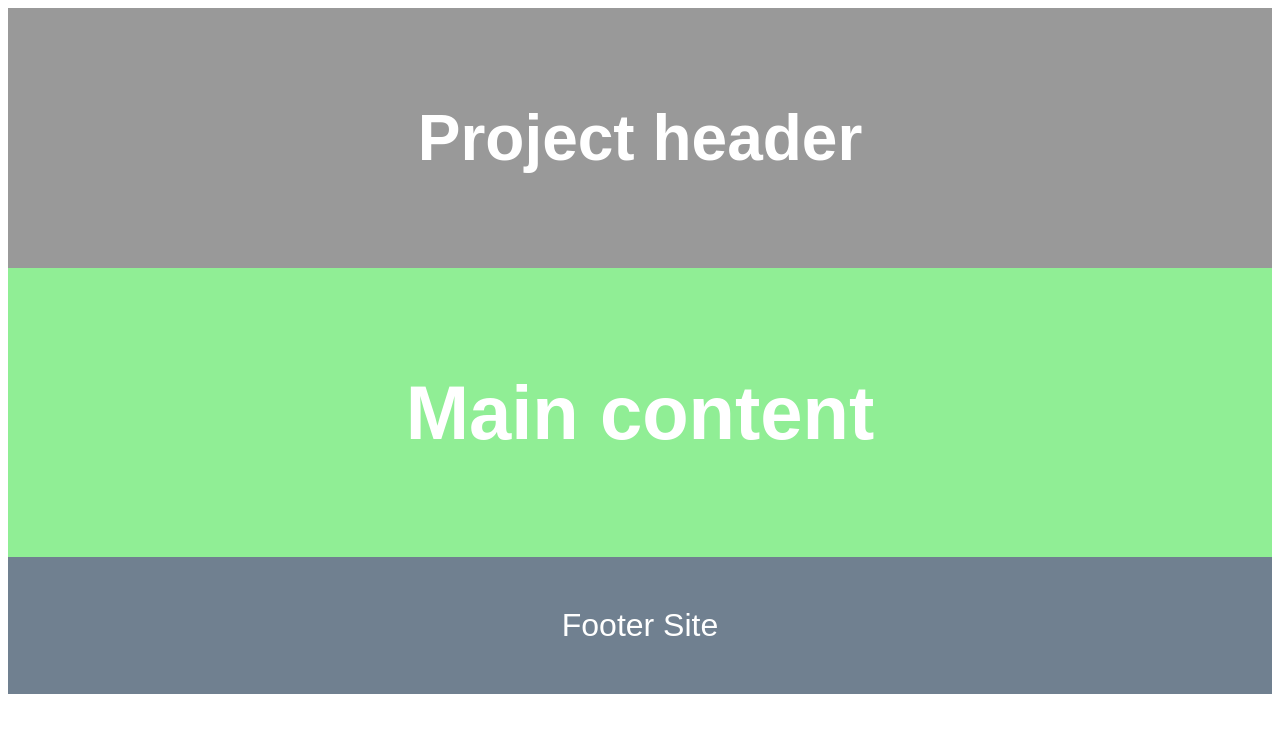
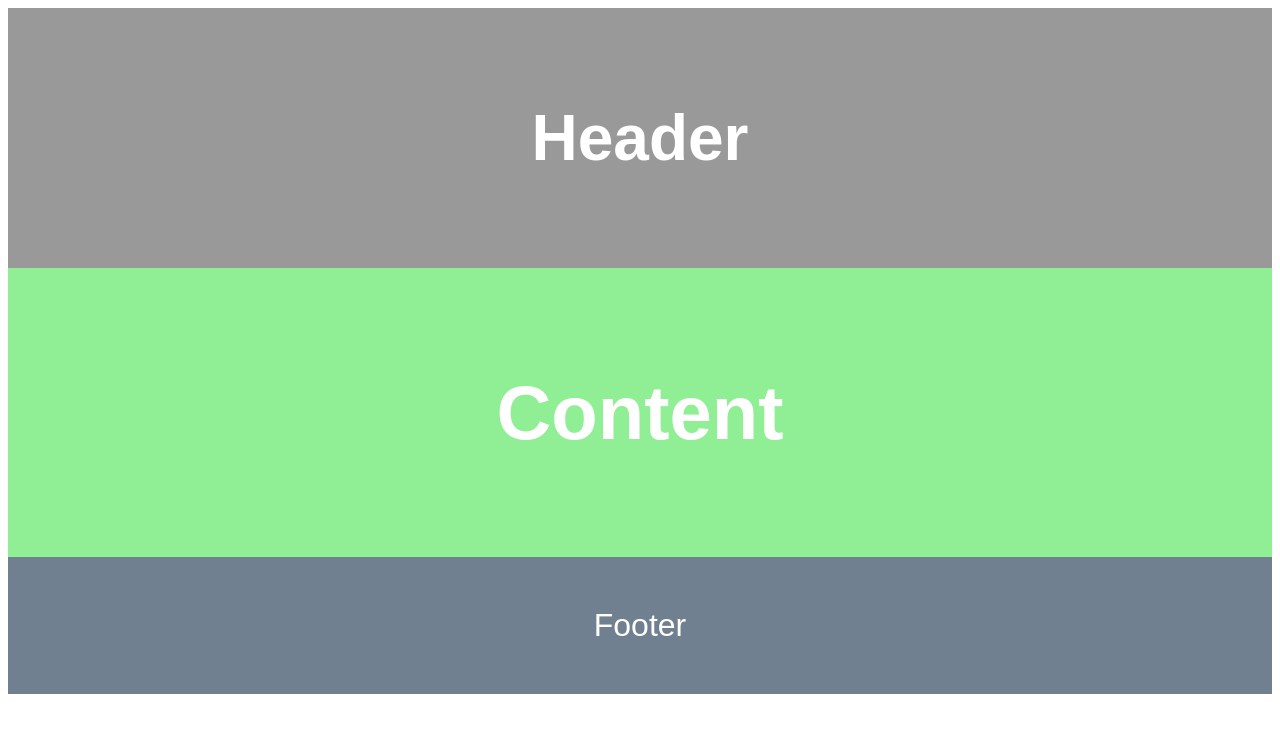
Before and after one commit to WebstyleUgn/remote-test, a plain HTML site: page index.html in a window 1280 px wide. Drawn offline with Linux system fonts and the light colour scheme.

Commit message:
Edit main page

```diff
--- a/index.html
+++ b/index.html
@@ -9,13 +9,13 @@
 </head>
 <body>
     <header class="header">
-        <h1>Project header</h1>
+        <h1>Header</h1>
     </header>
     <main class="main">
-        <h1>Main content</h1>
+        <h1>Content</h1>
     </main>
     <footer class="footer">
-        Footer Site
+        Footer
     </footer>
 </body>
 </html>
```
